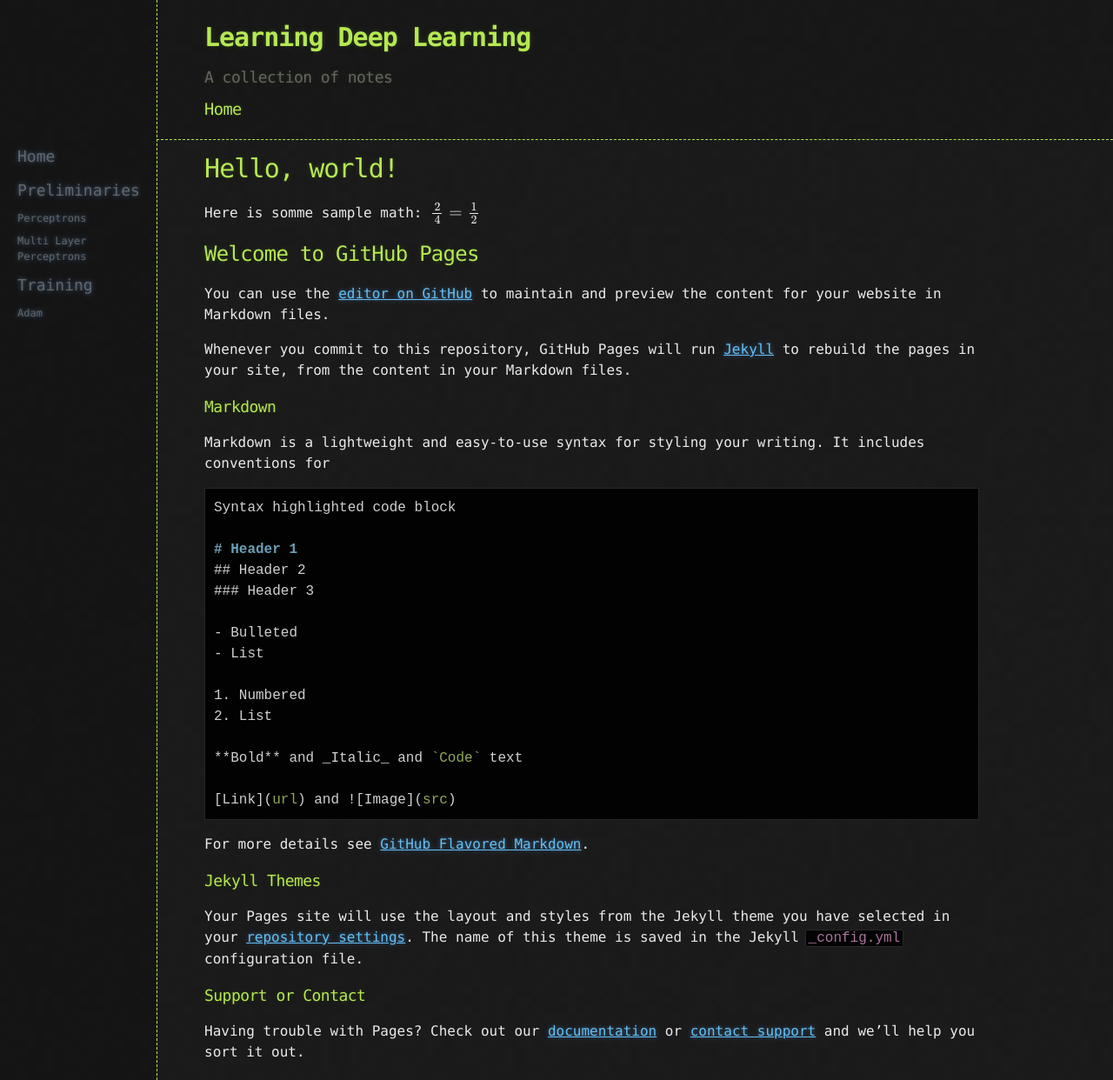
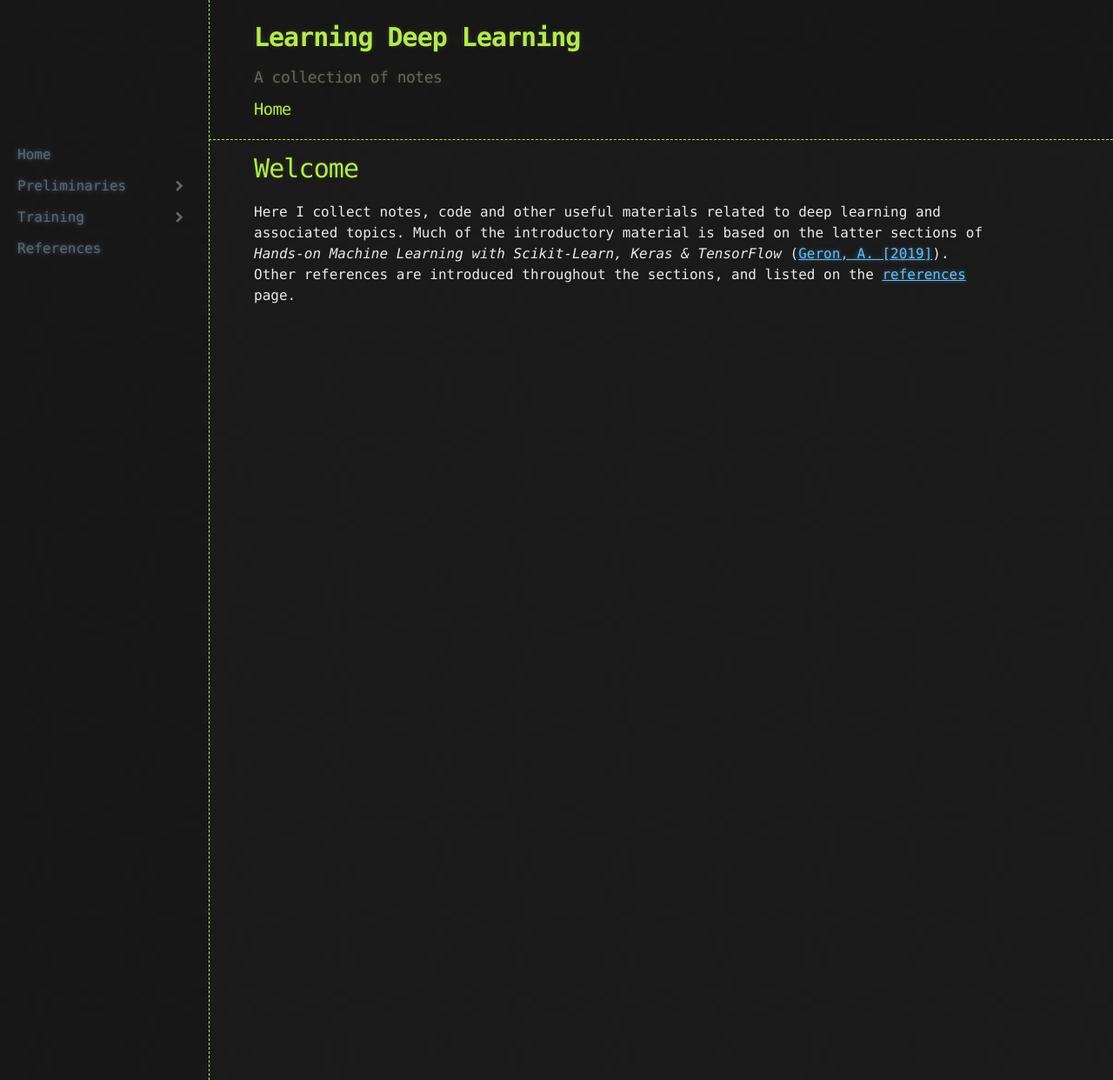
Before and after one commit to kieranfmaguire/kieranfmaguire.github.io, a Jekyll site: the page built from index.md, in a window 1280 px wide and 1242 px high. Shown: the whole window at 87% size. Built offline with Jekyll 4.4.1, drawn with Linux system fonts in a browser that asks for light colours; formulas are drawn with MathJax 3.

Commit message:
Sidebar navigation with dropdown now working.

````diff
--- a/_data/toc.yml
+++ b/_data/toc.yml
@@ -14,3 +14,6 @@
     subitems:
       - title: Adam
         url: /sections/training/adam
+  - title: References
+    url: /sections/references/index
+    subitems:
--- a/_includes/sidenav.html
+++ b/_includes/sidenav.html
@@ -1,8 +1,52 @@
+<link rel="stylesheet" href="https://cdnjs.cloudflare.com/ajax/libs/font-awesome/4.7.0/css/font-awesome.min.css">
+
 <div class="sidenav">
   {% for item in site.data.toc.toc %}
-  <a class="h1" href="{{ item.url }}">{{ item.title }}</a>
-    {% for subitem in item.subitems %}
-    <a href="{{ subitem.url }}">{{ subitem.title }}</a>
-    {% endfor %}
-  {% endfor %}
+    <div class="sidenav-item">
+      <a href="{{ item.url }}">{{ item.title }}</a>
+      {% if item.subitems %}
+        <button class="sidenav-button">
+          <i onclick="myToggle(this)" class="fa fa-chevron-right"></i>
+        </button>
+      {% endif %}
+    </div>
+      {% if item.subitems %}
+        <div class="dropdown-container">
+          {% for subitem in item.subitems %}
+            <div class="sidenav-subitem">
+              <a href="{{ subitem.url }}">{{ subitem.title }}</a>
+            </div>
+          {% endfor%}
+        </div>
+      {% endif %}
+  {% endfor%}
 </div>
+
+
+
+<script>
+/* Loop through all dropdown buttons to toggle between hiding and showing its dropdown content - This allows the user to have multiple dropdowns without any conflict */
+
+var dropdown = document.getElementsByClassName("sidenav-button");
+var i;
+
+for (i = 0; i < dropdown.length; i++) {
+  dropdown[i].addEventListener("click", function() {
+  this.classList.toggle("active");
+  var parentDiv = this.parentElement;
+  var dropdownContent = parentDiv.nextElementSibling;
+  if (dropdownContent.style.display === "block") {
+  dropdownContent.style.display = "none";
+  } else {
+  dropdownContent.style.display = "block";
+  }
+  });
+}
+</script>
+
+<script>
+  /* Toggle the icon used in the dropdown button on click */
+  function myToggle(x) {
+  x.classList.toggle("fa-chevron-down")
+  }
+</script>
--- a/_layouts/default.html
+++ b/_layouts/default.html
@@ -32,9 +32,7 @@
         </section>
       </div>
     </header>
-    <div class="sidenav">
    {% include sidenav.html %}
-    </div>
     <div class="container">
       <section id="main_content">
         {{ content }}
--- a/_sass/jekyll-theme-hacker.scss
+++ b/_sass/jekyll-theme-hacker.scss
@@ -1,5 +1,6 @@
 @import "rouge-base16-dark";
 @import "default_colors";
+@import "sidenav";
 
 $body-background: $cod-grey !default;
 $body-foreground: $gallery !default;
@@ -7,7 +8,6 @@
 $blockquote-color: $silver-chalice !default;
 $blockquote-border: $dove-grey !default;
 $container-max-width: 2000px;
-$sidenav-width: 200px;
 @mixin media-max-width($max-width) {
   @media (max-width: $max-width) {
       @content;
@@ -15,7 +15,7 @@
 }
 
 body {
-  margin: 0 0 0 180px;
+  margin: 0 0 0 $sidenav-width;
   padding: 0;
   background: $body-background url("../images/bkg.png") 0 0;
   color: $body-foreground;
@@ -61,7 +61,7 @@
   margin: 0 0 0 0;
 }
 
-
+/*
 .sidenav {
   height: 100%;
   width: 180px;
@@ -96,7 +96,7 @@
   border-bottom: 1px dashed $conifer; //header;
   border-top: 1px dashed $conifer; //header;
 }
-
+*/
 
 header h1 {
   font-size: 30px;
--- /dev/null
+++ b/_sass/sidenav.scss
@@ -0,0 +1,90 @@
+@import "rouge-base16-dark";
+@import "default_colors";
+
+$body-background: $cod-grey !default;
+$body-foreground: $gallery !default;
+$header: $conifer !default;
+$blockquote-color: $silver-chalice !default;
+$blockquote-border: $dove-grey !default;
+$container-max-width: 2000px;
+$sidenav-width: 240px;
+
+
+/* Fixed sidenav, full height */
+.sidenav {
+  height: 100%;
+  width: $sidenav-width;
+  position: fixed;
+  z-index: 1;
+  top: 0;
+  left: 0;
+  overflow-x: hidden;
+  padding-top: 160px;
+  background: rgba(0, 0, 0, 0.1);
+  border-right: 1px dashed $conifer; //header;
+}
+
+/* A class which will contain link and dropdown button */
+.sidenav-item {
+  display: block;
+}
+
+.sidenav-item:hover {
+  color: $header;
+  border-bottom: 1px dashed $conifer; //header;
+  border-top: 1px dashed $conifer; //header;
+}
+
+.sidenav-item a {
+  text-decoration: none;
+  width: 160px;
+  padding: 6px 6px 6px 20px;
+  font-size: 20;
+  color: #666;
+  display: inline-block;
+}
+
+.sidenav-subitem {
+  display: block;
+}
+
+.sidenav-subitem:hover {
+  color: $header;
+  border-bottom: 1px dashed $conifer; //header;
+  border-top: 1px dashed $conifer; //header;
+}
+
+.sidenav-subitem a {
+  width: 100px;
+  text-decoration: none;
+  padding: 6px 6px 6px 20px;
+  font-size: 10;
+  color: #666;
+  display: inline-block;
+}
+
+
+.sidenav-button {
+  border: none;
+  background-color: rgba(0, 0, 0, 0.1);
+  background: none;
+  color: #666;
+  padding: 5px 5px;
+  text-align: center;
+  text-decoration: none;
+  display: inline-block;
+  font-size: 20;
+  padding: 6px 20px 6px 6px;
+}
+
+.sidenav-item a:hover, .sidenav-subitem a:hover, .sidenav-button:hover {
+  cursor: pointer;
+  color: $header;
+}
+
+
+.dropdown-container {
+  display: none;
+  background-color: $body-background;
+  padding-left: 8px;
+}
--- a/index.md
+++ b/index.md
@@ -3,44 +3,11 @@
 layout: default
 ---
 
-# Hello, world!
+# Welcome
 
-Here is somme sample math: $\frac{2}{4} = \frac{1}{2}$
-
-## Welcome to GitHub Pages
-
-You can use the [editor on GitHub](https://github.com/kieranfmaguire/kieranfmaguire.github.io/edit/master/index.md) to maintain and preview the content for your website in Markdown files.
-
-Whenever you commit to this repository, GitHub Pages will run [Jekyll](https://jekyllrb.com/) to rebuild the pages in your site, from the content in your Markdown files.
-
-### Markdown
-
-Markdown is a lightweight and easy-to-use syntax for styling your writing. It includes conventions for
-
-```markdown
-Syntax highlighted code block
-
-# Header 1
-## Header 2
-### Header 3
-
-- Bulleted
-- List
-
-1. Numbered
-2. List
-
-**Bold** and _Italic_ and `Code` text
-
-[Link](url) and ![Image](src)
-```
-
-For more details see [GitHub Flavored Markdown](https://guides.github.com/features/mastering-markdown/).
-
-### Jekyll Themes
-
-Your Pages site will use the layout and styles from the Jekyll theme you have selected in your [repository settings](https://github.com/kieranfmaguire/kieranfmaguire.github.io/settings). The name of this theme is saved in the Jekyll `_config.yml` configuration file.
-
-### Support or Contact
-
-Having trouble with Pages? Check out our [documentation](https://docs.github.com/categories/github-pages-basics/) or [contact support](https://github.com/contact) and we’ll help you sort it out.
+Here I collect notes, code and other useful materials related to
+deep learning and associated topics. Much of the introductory material is based on the
+latter sections of _Hands-on Machine Learning with Scikit-Learn, Keras
+& TensorFlow_ ([Geron, A. \[2019\]](/sections/references/#Geron_A)). Other references
+are introduced throughout the sections, and listed on
+the [references](/sections/references) page.
````
Also changed, not shown: sections/references/index.md (added, +10 -0 lines), 1 other file.
